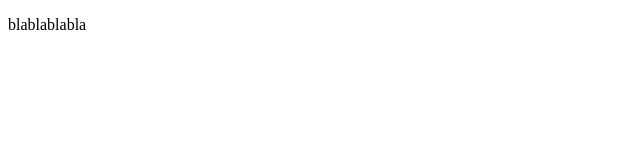
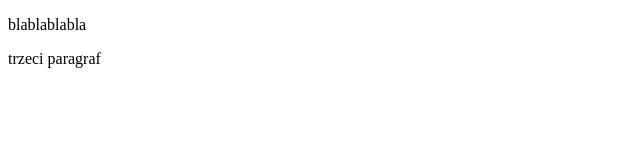
Before and after one commit to 5AdamB/blablabla.github.io, a plain HTML site: page index.html in a window 1280 px wide. Shown: the full height of the page, 0-640 px from the left. Drawn offline with Linux system fonts and the light colour scheme.

Commit message:
trzeci paragraf

```diff
--- a/index.html
+++ b/index.html
@@ -8,5 +8,8 @@
     <p>
         blablablabla
     </p>
+<p>
+	trzeci paragraf
+</p>
 </body>
 </html>
```
